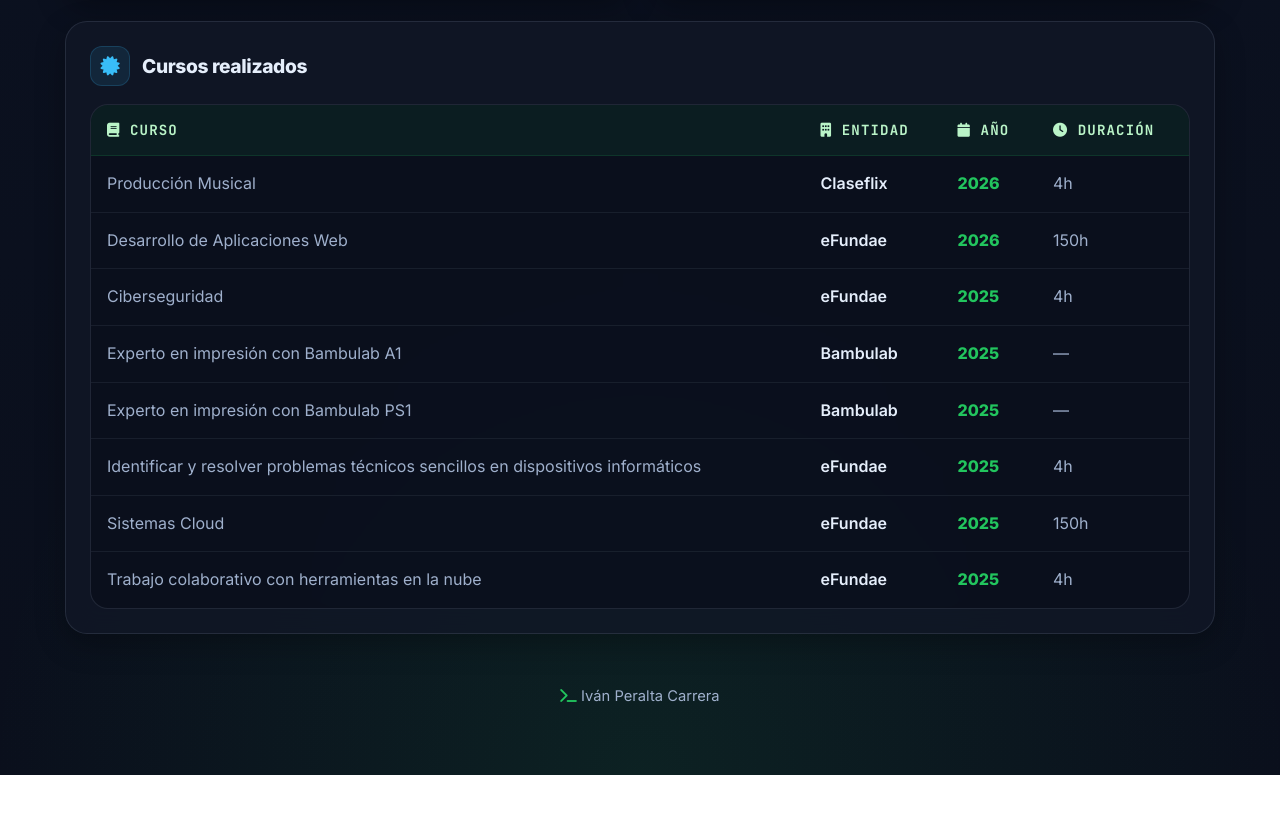
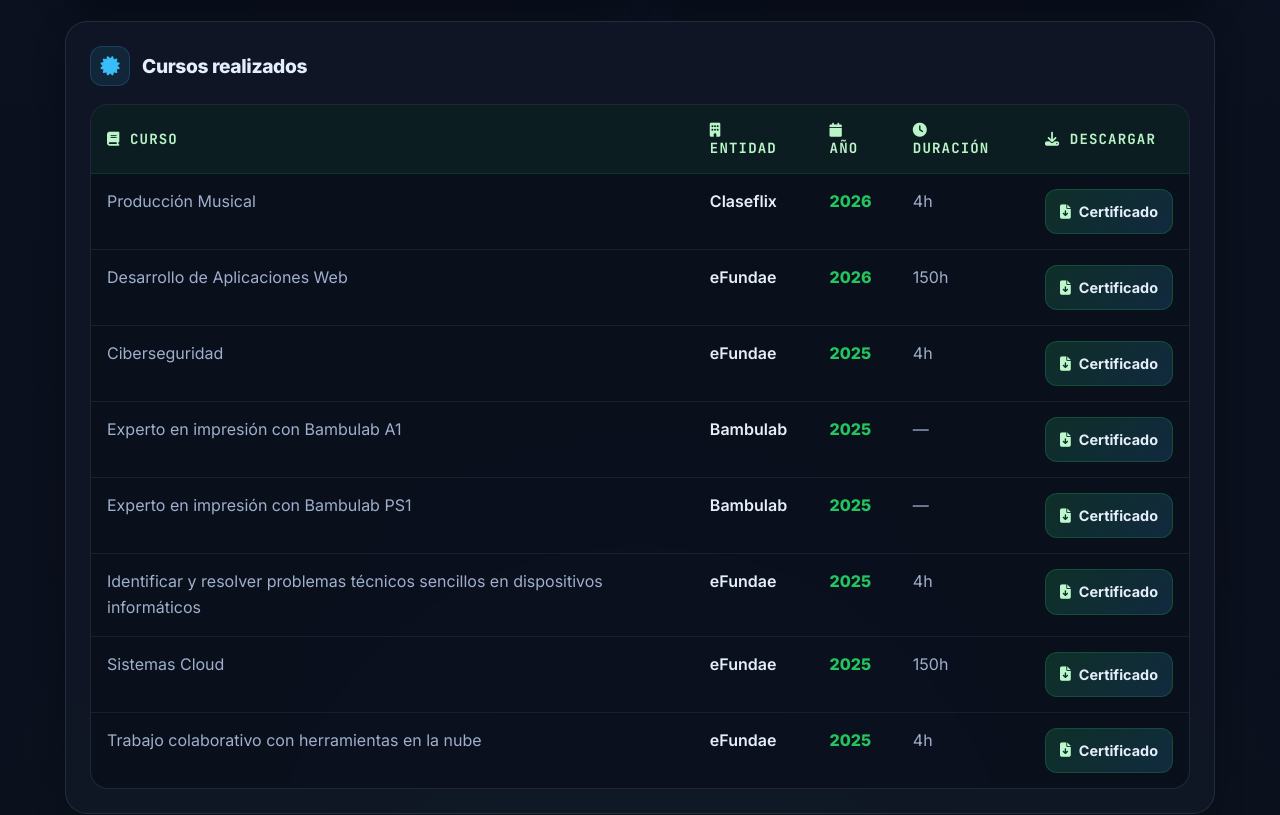
Before and after one commit to IvanPerCar/ivanpercar.github.io, a plain HTML site: page index.html in a window 1280 px wide. Shown: the part 1305-2120 px from the top of the page. Before the commit the page ends 2080 px from the top, so only its background shows below. Drawn offline with Linux system fonts and the light colour scheme.

Commit message:
Update index.html

```diff
--- a/index.html
+++ b/index.html
@@ -463,7 +463,7 @@
     table {
       width: 100%;
       border-collapse: collapse;
-      min-width: 760px;
+      min-width: 920px;
     }
 
     thead th {
@@ -507,6 +507,34 @@
     .issuer {
       color: var(--text);
       font-weight: 600;
+    }
+
+    .download-cell {
+      white-space: nowrap;
+    }
+
+    .download-btn {
+      display: inline-flex;
+      align-items: center;
+      gap: 8px;
+      padding: 10px 14px;
+      border-radius: 12px;
+      background: linear-gradient(135deg, rgba(34, 197, 94, 0.18), rgba(56, 189, 248, 0.16));
+      border: 1px solid rgba(34, 197, 94, 0.22);
+      color: var(--text);
+      font-size: 0.9rem;
+      font-weight: 700;
+      transition: transform 0.2s ease, border-color 0.2s ease, background 0.2s ease;
+    }
+
+    .download-btn:hover {
+      transform: translateY(-2px);
+      border-color: rgba(56, 189, 248, 0.35);
+      background: linear-gradient(135deg, rgba(34, 197, 94, 0.24), rgba(56, 189, 248, 0.22));
+    }
+
+    .download-btn i {
+      color: #bdf7cb;
     }
 
     .footer {
@@ -725,6 +753,7 @@
               <th><i class="fa-solid fa-building"></i> Entidad</th>
               <th><i class="fa-solid fa-calendar"></i> Año</th>
               <th><i class="fa-solid fa-clock"></i> Duración</th>
+              <th><i class="fa-solid fa-download"></i> Descargar</th>
             </tr>
           </thead>
           <tbody>
@@ -733,48 +762,96 @@
               <td class="issuer">Claseflix</td>
               <td class="year-cell">2026</td>
               <td>4h</td>
+              <td class="download-cell">
+                <a class="download-btn" href="/certificados/Producción Musical.pdf" download>
+                  <i class="fa-solid fa-file-arrow-down"></i>
+                  Certificado
+                </a>
+              </td>
             </tr>
             <tr>
               <td>Desarrollo de Aplicaciones Web</td>
               <td class="issuer">eFundae</td>
               <td class="year-cell">2026</td>
               <td>150h</td>
+              <td class="download-cell">
+                <a class="download-btn" href="/certificados/Desarrollo de Aplicaciones Web.pdf" download>
+                  <i class="fa-solid fa-file-arrow-down"></i>
+                  Certificado
+                </a>
+              </td>
             </tr>
             <tr>
               <td>Ciberseguridad</td>
               <td class="issuer">eFundae</td>
               <td class="year-cell">2025</td>
               <td>4h</td>
+              <td class="download-cell">
+                <a class="download-btn" href="/certificados/Ciberseguridad.pdf" download>
+                  <i class="fa-solid fa-file-arrow-down"></i>
+                  Certificado
+                </a>
+              </td>
             </tr>
             <tr>
               <td>Experto en impresión con Bambulab A1</td>
               <td class="issuer">Bambulab</td>
               <td class="year-cell">2025</td>
               <td>—</td>
+              <td class="download-cell">
+                <a class="download-btn" href="/certificados/Experto en impresión con Bambulab A1.pdf" download>
+                  <i class="fa-solid fa-file-arrow-down"></i>
+                  Certificado
+                </a>
+              </td>
             </tr>
             <tr>
               <td>Experto en impresión con Bambulab PS1</td>
               <td class="issuer">Bambulab</td>
               <td class="year-cell">2025</td>
               <td>—</td>
+              <td class="download-cell">
+                <a class="download-btn" href="/certificados/Experto en impresión con Bambulab PS1.pdf" download>
+                  <i class="fa-solid fa-file-arrow-down"></i>
+                  Certificado
+                </a>
+              </td>
             </tr>
             <tr>
               <td>Identificar y resolver problemas técnicos sencillos en dispositivos informáticos</td>
               <td class="issuer">eFundae</td>
               <td class="year-cell">2025</td>
               <td>4h</td>
+              <td class="download-cell">
+                <a class="download-btn" href="/certificados/Identificar y resolver problemas técnicos sencillos en dispositivos informáticos.pdf" download>
+                  <i class="fa-solid fa-file-arrow-down"></i>
+                  Certificado
+                </a>
+              </td>
             </tr>
             <tr>
               <td>Sistemas Cloud</td>
               <td class="issuer">eFundae</td>
               <td class="year-cell">2025</td>
               <td>150h</td>
+              <td class="download-cell">
+                <a class="download-btn" href="/certificados/Sistemas Cloud.pdf" download>
+                  <i class="fa-solid fa-file-arrow-down"></i>
+                  Certificado
+                </a>
+              </td>
             </tr>
             <tr>
               <td>Trabajo colaborativo con herramientas en la nube</td>
               <td class="issuer">eFundae</td>
               <td class="year-cell">2025</td>
               <td>4h</td>
+              <td class="download-cell">
+                <a class="download-btn" href="/certificados/Trabajo colaborativo con herramientas en la nube.pdf" download>
+                  <i class="fa-solid fa-file-arrow-down"></i>
+                  Certificado
+                </a>
+              </td>
             </tr>
           </tbody>
         </table>
```
